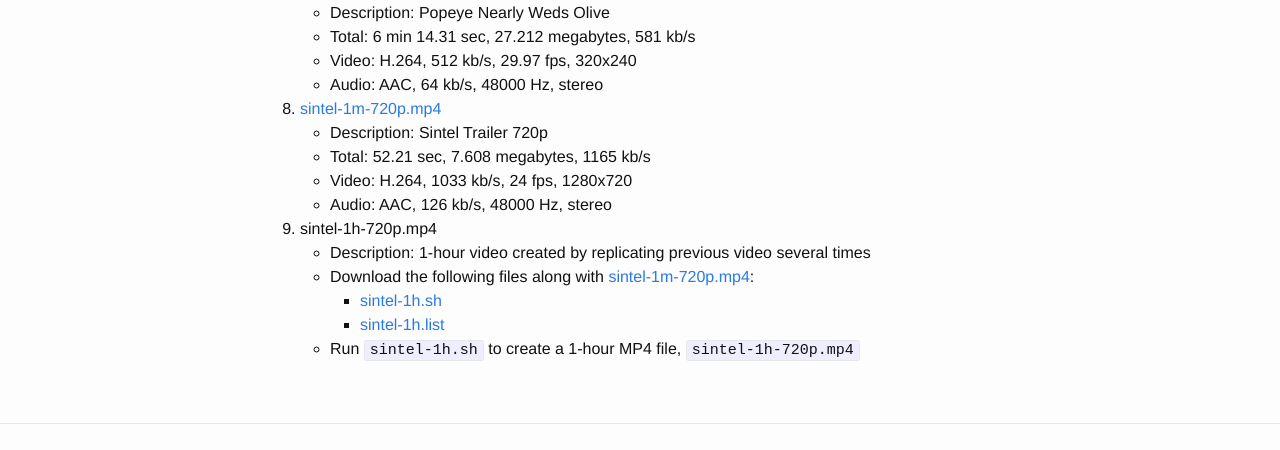
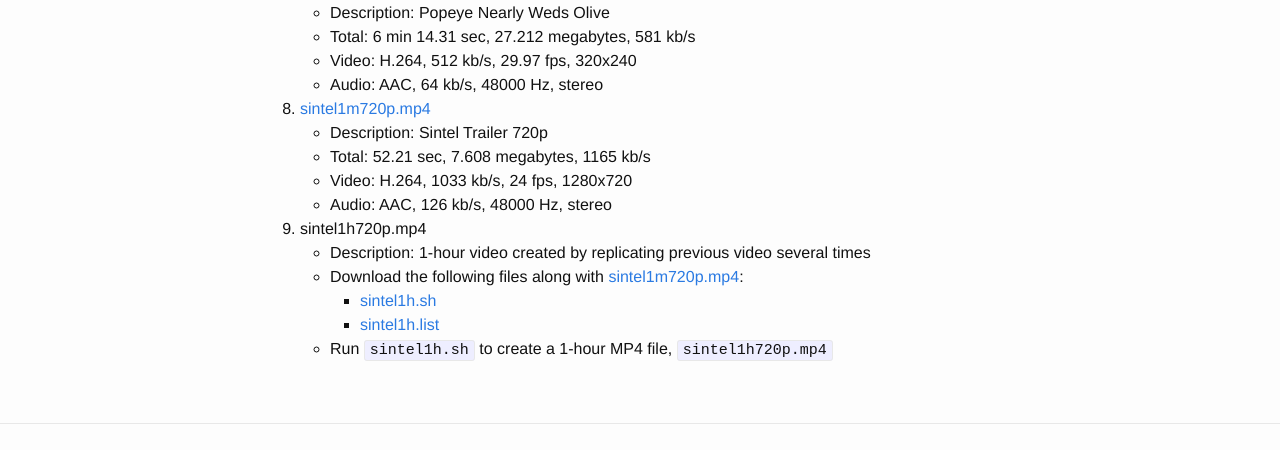
Before and after one commit to EvoStream/sample_content, a Jekyll site: the page built from _posts/2016-01-01-index.md, in a window 1280 px wide. Shown: the part 943-1393 px from the top of the page. Built offline with Jekyll 4.4.1, drawn with Linux system fonts in a browser that asks for light colours.

Commit message:
Fix to concat issue in Ubuntu14.04, update doc

```diff
--- a/_posts/2016-01-01-index.md
+++ b/_posts/2016-01-01-index.md
@@ -41,14 +41,14 @@ permalink: table_of_contents
    - Total: 6 min 14.31 sec, 27.212 megabytes, 581 kb/s
    - Video: H.264, 512 kb/s, 29.97 fps, 320x240
    - Audio: AAC, 64 kb/s, 48000 Hz, stereo
-1. [sintel-1m-720p.mp4]({{site.url}}{{site.baseurl}}/assets/sintel-1m-720p.mp4)
+1. [sintel1m720p.mp4]({{site.url}}{{site.baseurl}}/assets/sintel1m720p.mp4)
    - Description: Sintel Trailer 720p
    - Total: 52.21 sec, 7.608 megabytes, 1165 kb/s
    - Video: H.264, 1033 kb/s, 24 fps, 1280x720
    - Audio: AAC, 126 kb/s, 48000 Hz, stereo
-1. sintel-1h-720p.mp4
+1. sintel1h720p.mp4
    - Description: 1-hour video created by replicating previous video several times
-   - Download the following files along with [sintel-1m-720p.mp4]({{site.url}}{{site.baseurl}}/assets/sintel-1m-720p.mp4):
-     - [sintel-1h.sh]({{site.url}}{{site.baseurl}}/assets/sintel-1h.sh)
-     - [sintel-1h.list]({{site.url}}{{site.baseurl}}/assets/sintel-1h.list)
-   - Run `sintel-1h.sh` to create a 1-hour MP4 file, `sintel-1h-720p.mp4`
+   - Download the following files along with [sintel1m720p.mp4]({{site.url}}{{site.baseurl}}/assets/sintel1m720p.mp4):
+     - [sintel1h.sh]({{site.url}}{{site.baseurl}}/assets/sintel1h.sh)
+     - [sintel1h.list]({{site.url}}{{site.baseurl}}/assets/sintel1h.list)
+   - Run `sintel1h.sh` to create a 1-hour MP4 file, `sintel1h720p.mp4`
```
Also changed, not shown: 5 other files.
